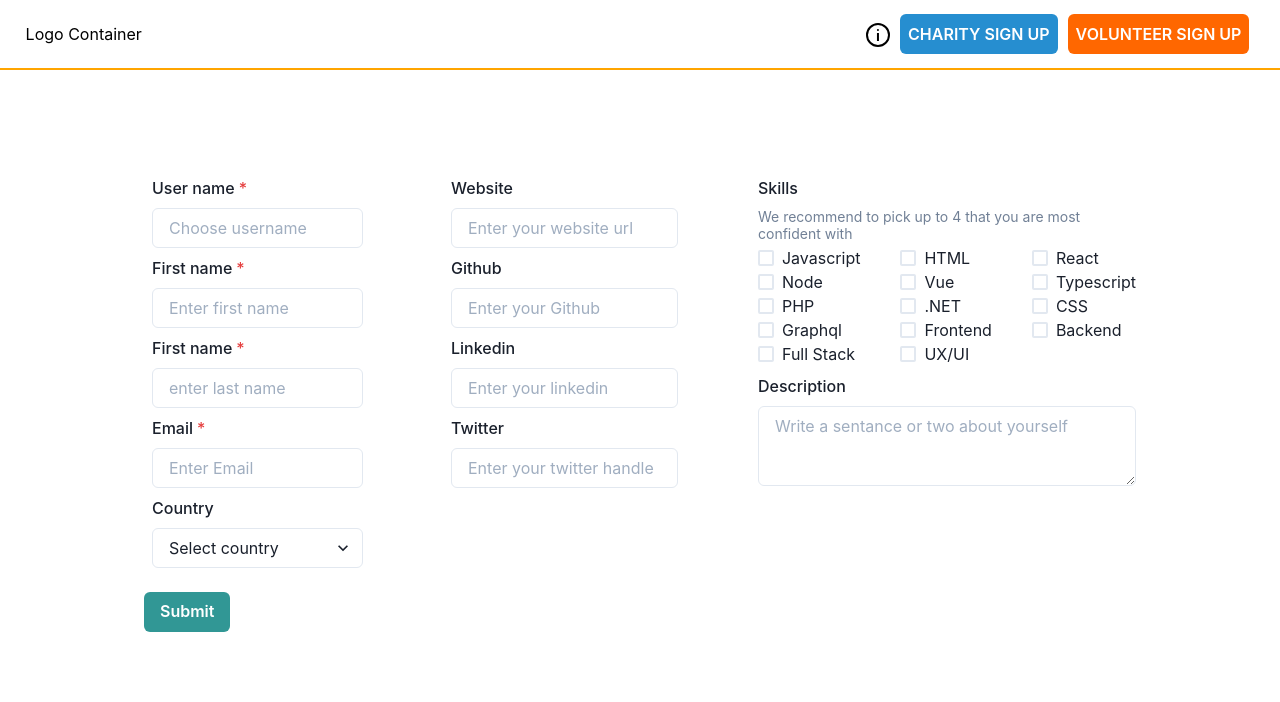
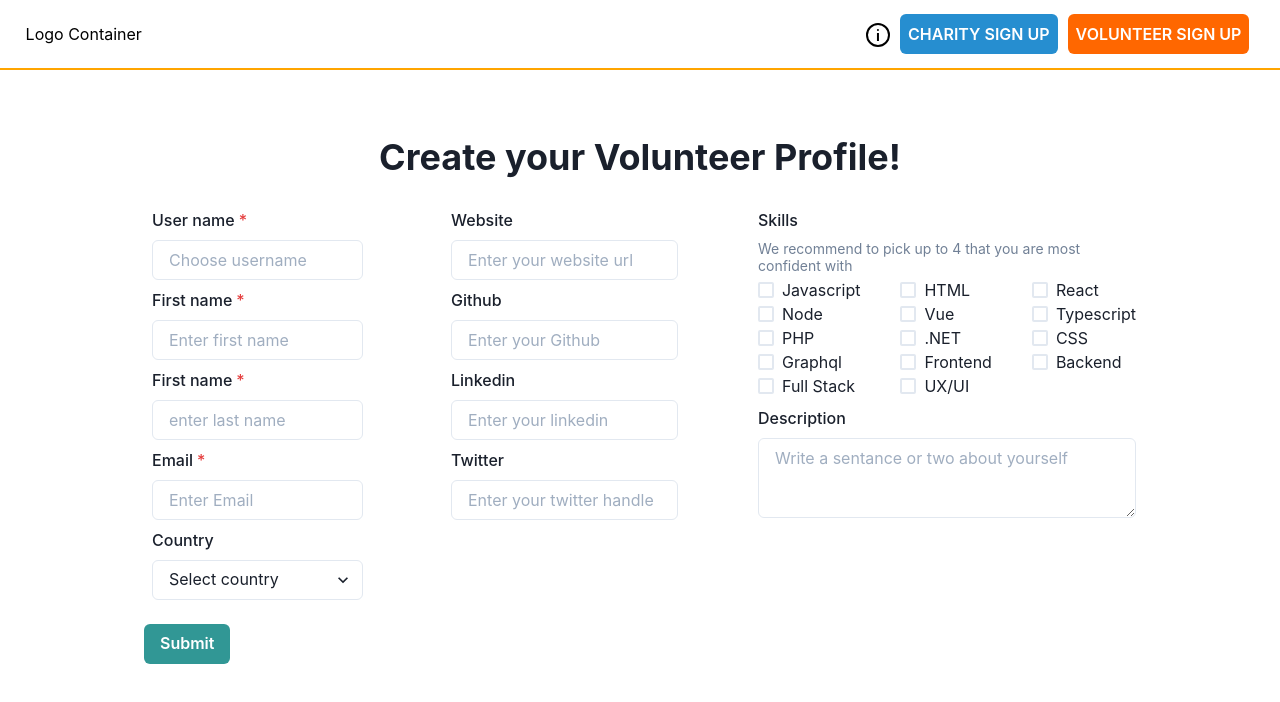
Before and after one commit to chingu-voyages/v28-bears-team-10, a Next.js app: page /volunteers/signup in a window 1280 px wide. Shown: the top 702 px of the page. Built offline with nearby package versions, Linux system fonts and the light colour scheme.

Commit message:
Add heading to sign up page

```diff
--- a/pages/volunteers/signup.js
+++ b/pages/volunteers/signup.js
@@ -1,5 +1,5 @@
 import Head from 'next/head';
-import { Box, SimpleGrid, Center, Text, Container } from '@chakra-ui/react';
+import { Box, SimpleGrid, Center, Text, Container, Heading, Flex } from '@chakra-ui/react';
 import Link from 'next/link';
 import Layout from '../../components/Layout';
 import VolunteerSignupForm from '../../components/volunteerSignup';
@@ -9,6 +9,9 @@ export default function VolunteersSignupPage() {
         <>
             <Layout>
                 <Container maxW="container.lg">
+                    <Flex justify="center" mb={5}>
+                        <Heading centercontent>Create your Volunteer Profile!</Heading>
+                    </Flex>
                     <VolunteerSignupForm />
                 </Container>
             </Layout>
```
